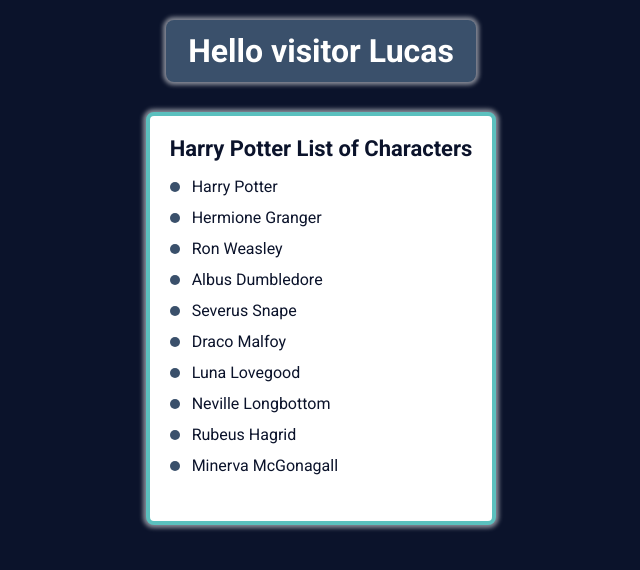
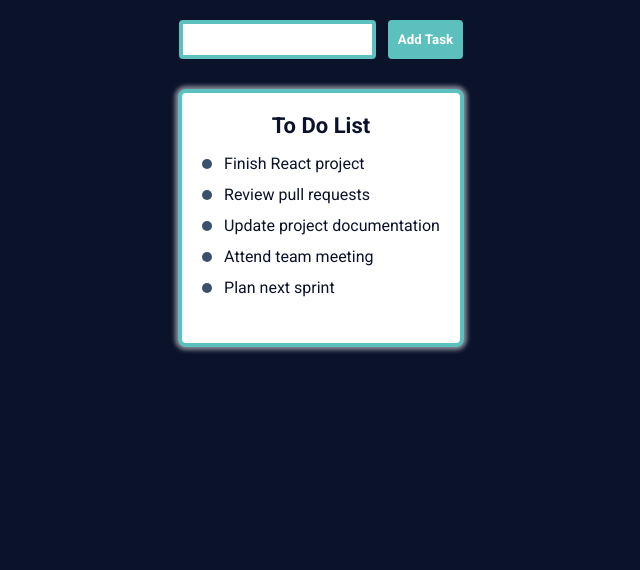
Before and after one commit to LucasMontecino/solvd-laba-repository, a React (Vite) app in the folder homeworks/21-react-api/: page / in a window 1280 px wide. Shown: the top 570 px of the page, without its empty margins (319-959 px from the left). Built offline with nearby package versions, Linux system fonts and the light colour scheme.

Commit message:
a few steps more to the todo App

```diff
--- a/homeworks/21-react-api/src/App.css
+++ b/homeworks/21-react-api/src/App.css
@@ -36,6 +36,54 @@
   color: #5BC0BE;
 }
 
+.ToDo {
+  display: flex;
+  flex-direction: column;
+  align-items: center;
+}
+
+.form {
+  display: flex;
+  gap: 12px;
+}
+
+.form__input {
+  font-family: "Roboto", sans-serif;
+  border: 4px solid #5BC0BE;
+  border-radius: 4px;
+  padding: 6px 0 6px 6px;
+  font-size: 16px;
+  transition: all .5s ease;
+}
+
+.form__input:hover {
+  opacity: .8;
+}
+
+.form__input:focus {
+  outline: none;
+}
+
+.form__input:active {
+  outline: none;
+}
+
+.form__button {
+  font-family: "Roboto", sans-serif;
+  padding: 6px;
+  background-color: #5BC0BE;
+  color: #FFFFFF;
+  border: 4px solid #5BC0BE;
+  border-radius: 4px;
+  cursor: pointer;
+  font-weight: 700;
+  transition: all .5s ease;
+}
+
+.form__button:hover {
+  opacity: .8;
+}
+
 .hp-list {
   margin-top: 30px;
   background-color: #FFFFFF;
@@ -49,10 +97,12 @@
 .hp-list__title {
   margin-bottom: 10px;
   font-size: 22px;
+  text-align: center;
 }
 
 .hp-list__parent {
   list-style-type: none;
+  max-width: 250px;
 }
 
 .hp-list__item {
--- a/homeworks/21-react-api/src/App.jsx
+++ b/homeworks/21-react-api/src/App.jsx
@@ -1,12 +1,10 @@
 import "./App.css";
-import HelloWorld from "./components/HelloWorld";
-import ListItems from "./components/ListItems/ListItems";
+import ToDo from "./components/ToDo/ToDo";
 
 function App() {
   return (
     <div className="body">
-      <HelloWorld name={"Lucas"} />
-      <ListItems />
+      <ToDo />
     </div>
   );
 }
--- /dev/null
+++ b/homeworks/21-react-api/src/components/FormList/FormList.jsx
@@ -0,0 +1,16 @@
+/* eslint-disable react/prop-types */
+export default function FormList({ handleSubmit, task, handleChange }) {
+  return (
+    <form className="form" onSubmit={handleSubmit}>
+      <input
+        type="text"
+        value={task}
+        onChange={handleChange}
+        className="form__input"
+      />
+      <button type="submit" className="form__button">
+        Add Task
+      </button>
+    </form>
+  );
+}
--- a/homeworks/21-react-api/src/components/ListItems/ListItems.jsx
+++ b/homeworks/21-react-api/src/components/ListItems/ListItems.jsx
@@ -5,13 +5,13 @@
   const { list } = useContext(ToDoContext);
   return (
     <div className="hp-list">
-      <h2 className="hp-list__title">Harry Potter List of Characters</h2>
+      <h2 className="hp-list__title">To Do List</h2>
       <ul className="hp-list__parent">
         {list &&
           list.map((item) => (
             <li key={item.id} className="hp-list__item">
               <div className="bullets"></div>
-              {item.name}
+              {item.task}
             </li>
           ))}
       </ul>
--- /dev/null
+++ b/homeworks/21-react-api/src/components/ToDo/ToDo.jsx
@@ -0,0 +1,38 @@
+import { useContext, useState } from "react";
+import ListItems from "../ListItems/ListItems";
+import { ToDoContext } from "../../context/ToDoContext";
+import FormList from "../FormList/FormList";
+
+export default function ToDo() {
+  const { list, setList } = useContext(ToDoContext);
+  const [task, setTask] = useState("");
+
+  function handleSubmit(e) {
+    e.preventDefault();
+
+    const newTask = { id: list.length + 1, task: task, isCompleted: false };
+
+    setList((prevList) => {
+      return [...prevList, newTask];
+    });
+
+    console.log("adding task successfully!");
+    setTask("");
+  }
+
+  function handleChange(e) {
+    setTask(e.target.value);
+  }
+
+  return (
+    <div className="ToDo">
+      <FormList
+        task={task}
+        handleChange={handleChange}
+        handleSubmit={handleSubmit}
+      />
+
+      <ListItems />
+    </div>
+  );
+}
--- a/homeworks/21-react-api/src/context/ToDoContext.jsx
+++ b/homeworks/21-react-api/src/context/ToDoContext.jsx
@@ -1,19 +1,11 @@
 /* eslint-disable react/prop-types */
-import { createContext, useEffect, useState } from "react";
-import { defaultList } from "../list";
+import { createContext, useState } from "react";
+import { todoList } from "../list";
 
 export const ToDoContext = createContext(null);
 
 export default function ToDoState({ children }) {
-  const [list, setList] = useState([]);
-
-  function getList() {
-    setList(defaultList);
-  }
-
-  useEffect(() => {
-    getList();
-  }, []);
+  const [list, setList] = useState(todoList);
 
   return (
     <ToDoContext.Provider value={{ list, setList }}>
--- a/homeworks/21-react-api/src/list.js
+++ b/homeworks/21-react-api/src/list.js
@@ -1,62 +1,7 @@
-export const defaultList = [
-  {
-    id: 1,
-    name: "Harry Potter",
-    role: "Student",
-    house: "Gryffindor",
-  },
-  {
-    id: 2,
-    name: "Hermione Granger",
-    role: "Student",
-    house: "Gryffindor",
-  },
-  {
-    id: 3,
-    name: "Ron Weasley",
-    role: "Student",
-    house: "Gryffindor",
-  },
-  {
-    id: 4,
-    name: "Albus Dumbledore",
-    role: "Headmaster",
-    house: "Gryffindor",
-  },
-  {
-    id: 5,
-    name: "Severus Snape",
-    role: "Professor",
-    house: "Slytherin",
-  },
-  {
-    id: 6,
-    name: "Draco Malfoy",
-    role: "Student",
-    house: "Slytherin",
-  },
-  {
-    id: 7,
-    name: "Luna Lovegood",
-    role: "Student",
-    house: "Ravenclaw",
-  },
-  {
-    id: 8,
-    name: "Neville Longbottom",
-    role: "Student",
-    house: "Gryffindor",
-  },
-  {
-    id: 9,
-    name: "Rubeus Hagrid",
-    role: "Gamekeeper",
-    house: "Gryffindor",
-  },
-  {
-    id: 10,
-    name: "Minerva McGonagall",
-    role: "Professor",
-    house: "Gryffindor",
-  },
+export const todoList = [
+  { id: 1, task: "Finish React project", completed: false },
+  { id: 2, task: "Review pull requests", completed: false },
+  { id: 3, task: "Update project documentation", completed: false },
+  { id: 4, task: "Attend team meeting", completed: false },
+  { id: 5, task: "Plan next sprint", completed: false },
 ];
```
